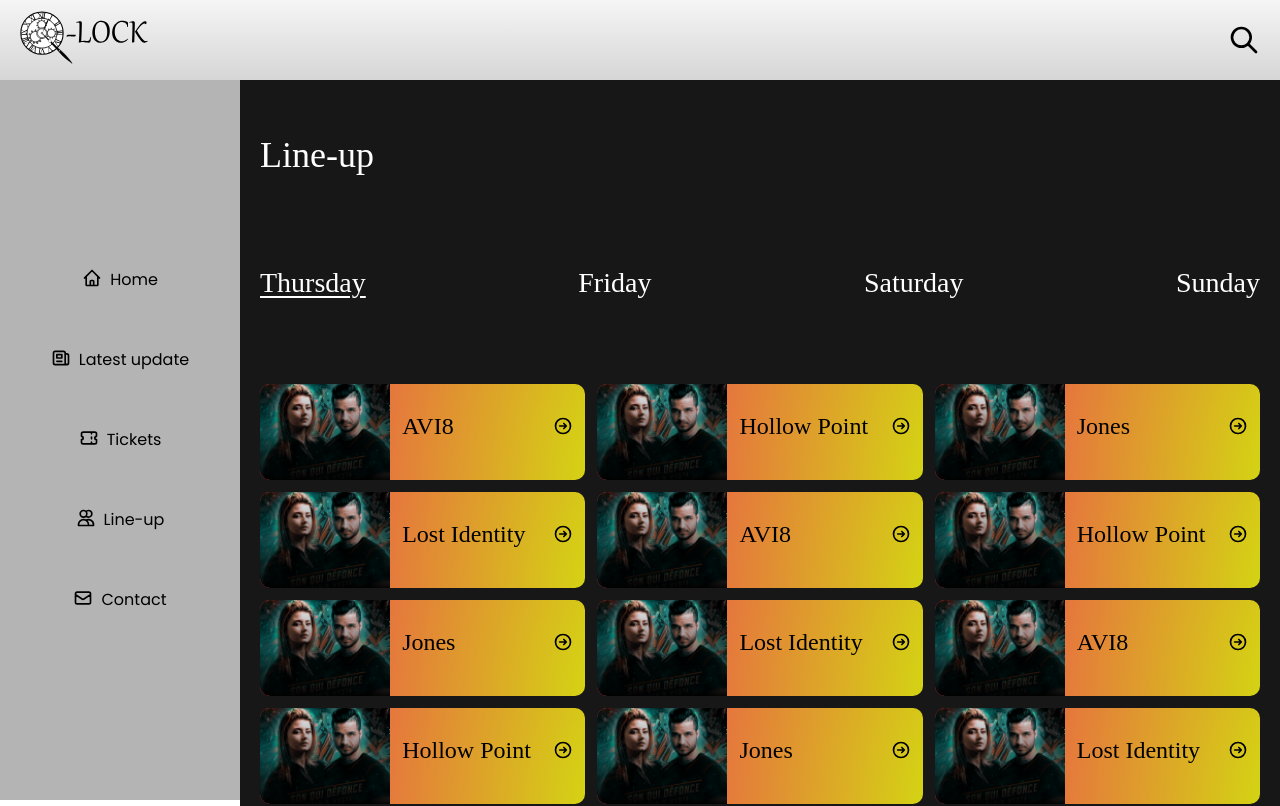
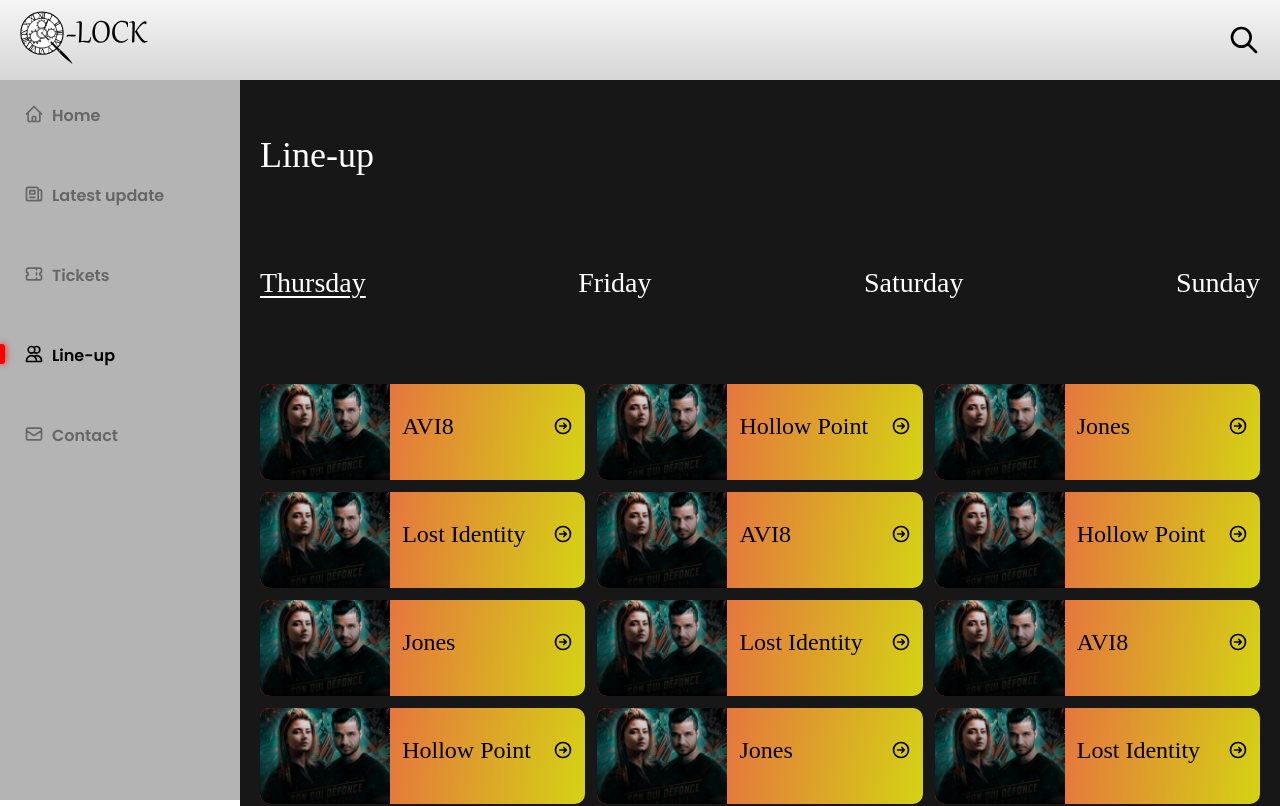
Before and after one commit to QuentinHeinis/Q-lock, a Vue app: page /Artistes in a window 1280 px wide. Shown: the top 806 px of the page. Built offline with nearby package versions, Linux system fonts and the light colour scheme; a web font is replaced by a local one.

Commit message:
menu desktop stylisé

```diff
--- a/src/App.vue
+++ b/src/App.vue
@@ -10,7 +10,7 @@
     </div>
     <nav class="h-screen absolute w-screen bg-true-gray-350 left-0 top-0 bottom-0 right-0 xl:top-20 -translate-x-full opacity-0 xl:h-[calc(100vh-80px)] xl:fixed xl:w-60 xl:translate-x-0 xl:opacity-100" :class="MenuOpen && 'translate-x-0 opacity-100'">
 
-        <ul class="h-full flex flex-col gap-14 justify-center items-center font-poppins">
+        <ul class="h-full flex flex-col gap-14 justify-center items-center font-poppins font-semibold xl:items-start xl:p-6 xl:justify-start">
             <li>
                 <RouterLink to="/" @click="MenuOpen=!MenuOpen" class="flex"><HomeIcon class="h-5 w-5 mr-2"/> Home</RouterLink>
             </li>
@@ -73,3 +73,25 @@ export default {
 }
 
 </script>
+
+<style>
+@media (min-width : 1280px) {
+    nav a.router-link-exact-active{
+        color: black;
+    }
+    nav a.router-link-exact-active::after{
+        content: "";
+        height: 20px;
+        width: 5px;
+        background: red;
+        position: absolute;
+        left: 0;
+        border-top-right-radius: 3px;
+        border-bottom-right-radius: 3px;
+        box-shadow: 0px 0px 7px #FF0000;
+    }
+    nav a{
+        color: #666666;
+    }
+}
+</style>
```
